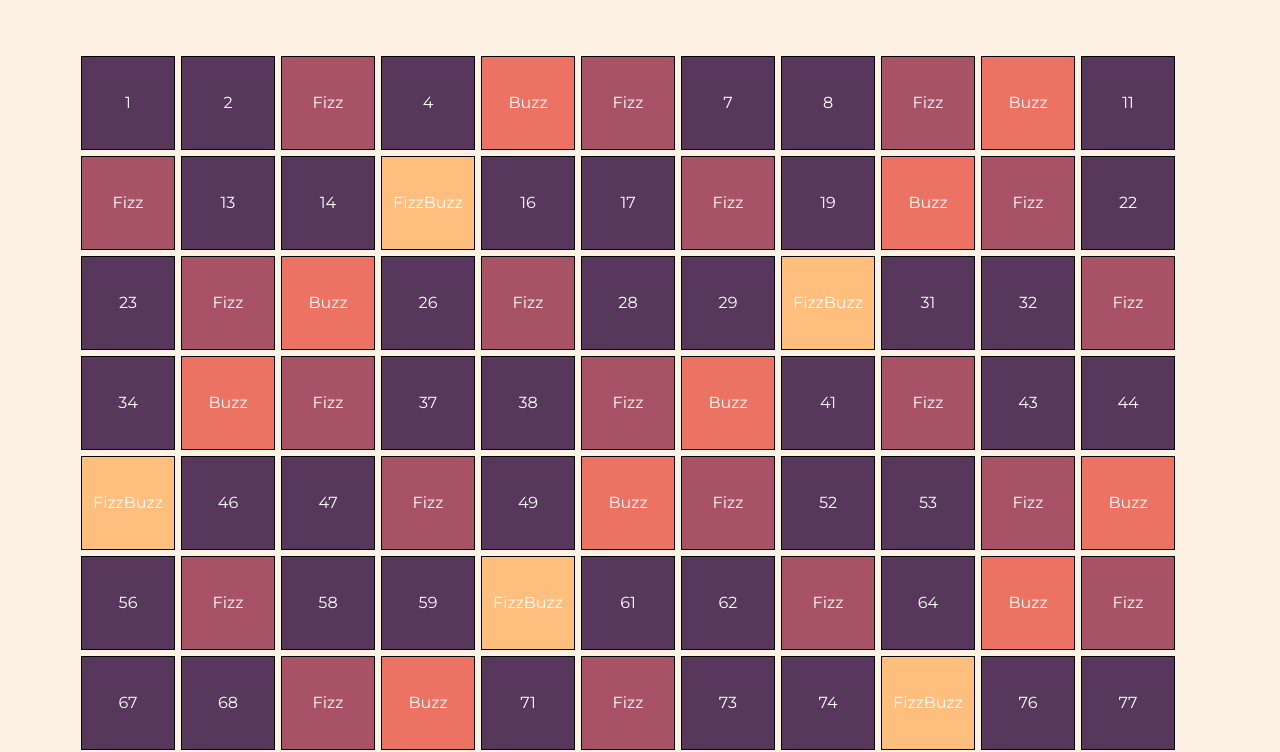
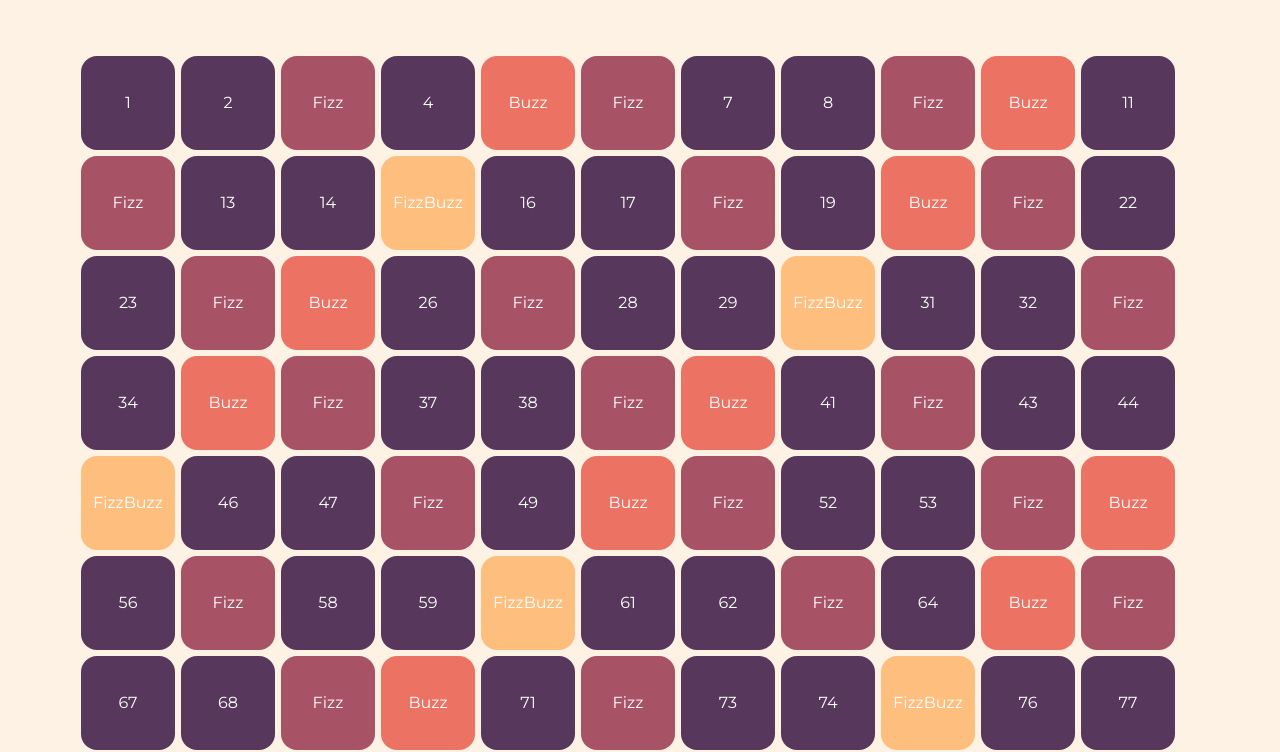
Before and after one commit to Benedettopana/js-fizzbuzz, a plain HTML site: page index.html in a window 1280 px wide. Shown: the part 57-809 px from the top of the page. Drawn offline with nearby package versions, Linux system fonts and the light colour scheme.

Commit message:
[edit]estetica dei box

```diff
--- a/assets/css/style.css
+++ b/assets/css/style.css
@@ -9,7 +9,7 @@ body{
   justify-content: center;
   align-items: center;
   background-color: cadetblue;
-  border: 1.5px solid black;
+  /* border: 1px solid black; */
   margin: 3px;
   color: white;
 }
--- a/js/script.js
+++ b/js/script.js
@@ -8,25 +8,25 @@ for(let i=1; i <= 100; i++){
   let verify = true;
   if((!(i % 3)) && (!(i % 5))){
     contBox.innerHTML += `
-      <div class="box  fourth-color ">${fizz + buzz}</div>
+      <div class="box  fourth-color rounded-4">${fizz + buzz}</div>
     `;
     console.log(fizz + buzz);
     verify = false;
   }else if(!(i % 3)){
       contBox.innerHTML += `
-        <div class="box second-color">${fizz}</div>
+        <div class="box second-color rounded-4">${fizz}</div>
       `;
       console.log(fizz);
       verify = false;
     }else if(!(i % 5)){
         contBox.innerHTML += `
-        <div class="box third-color">${buzz}</div>
+        <div class="box third-color rounded-4">${buzz}</div>
         ` ;
         console.log(buzz);
         verify = false;
     }else if(verify){
       contBox.innerHTML += `
-        <div class="box first-color">${i}</div>
+        <div class="box first-color rounded-4">${i}</div>
         `;
       console.log(i);
     }
```
